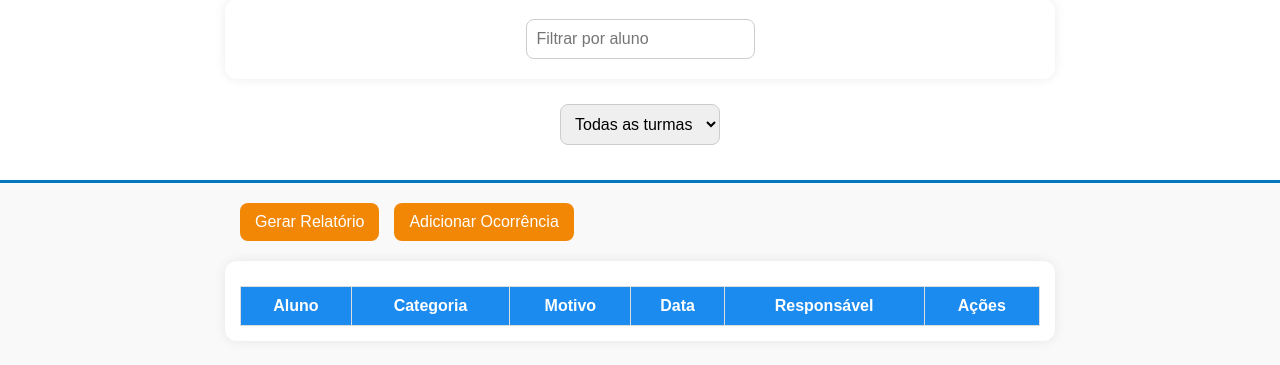
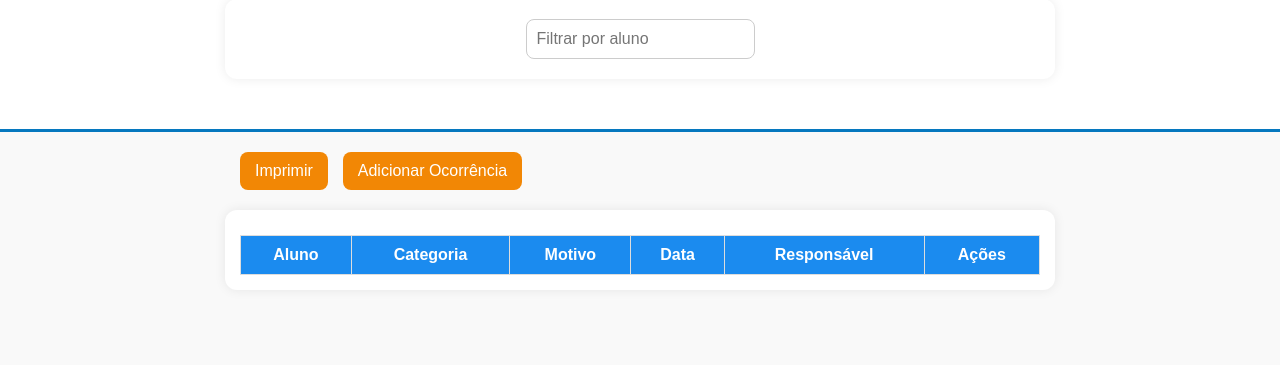
Before and after one commit to herethemariaa/Sistema-Gerenciamento_de_Ocorrencias, a plain HTML site: page index.html in a window 1280 px wide. Shown: the part 141-506 px from the top of the page. Drawn offline with Linux system fonts and the light colour scheme; a web font is replaced by a local one.

Commit message:
Update index.html

```diff
--- a/index.html
+++ b/index.html
@@ -20,16 +20,13 @@
         <div class="filtros">
             <input type="text" id="filtroAluno" placeholder="Filtrar por aluno" oninput="filtro()">
         </div>
-        <select id="filtroTurma">
-            <option value="">Todas as turmas</option>
-        </select>
     </div>
     <div class="botoes-acoes">
-        <button class="gerar-pdf">Gerar Relatório</button>
+        <button class="gerar-pdf" onclick="gerarPDF()">Imprimir</button>
         <button class="bttn-add-ocorrencia" onclick="mostrarFormulario()">Adicionar Ocorrência</button>
       </div>
 
-    <div class="tabela-ocorrencias">
+    <div class="tabela-ocorrencias" id="tabela-ocorrencias">
         <table>
             <thead>
                 <tr>
@@ -71,6 +68,8 @@
             </form>
         </div>
     </div>
+    <script src="https://cdnjs.cloudflare.com/ajax/libs/html2pdf.js/0.10.1/html2pdf.bundle.min.js"></script>
+    <script src="js/pdf.js"></script>
     <script src="js/main.js"></script>
 </body>
 </html>
```
